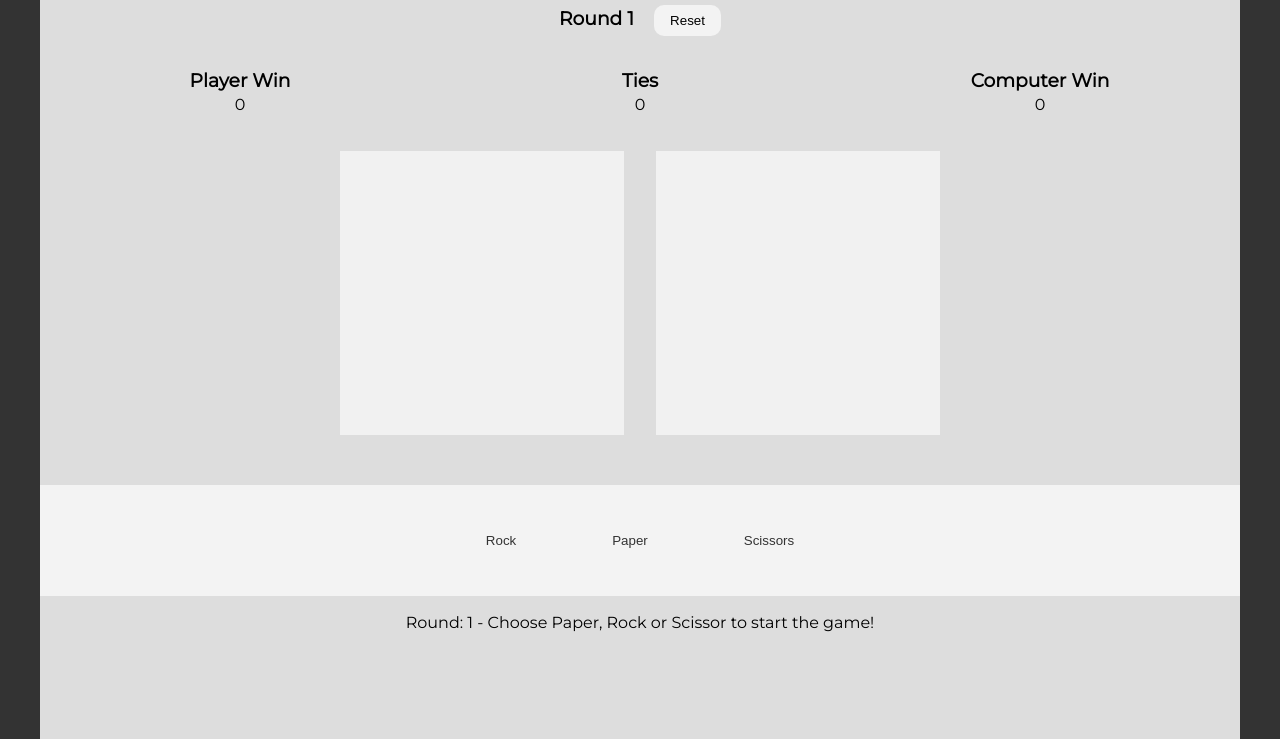
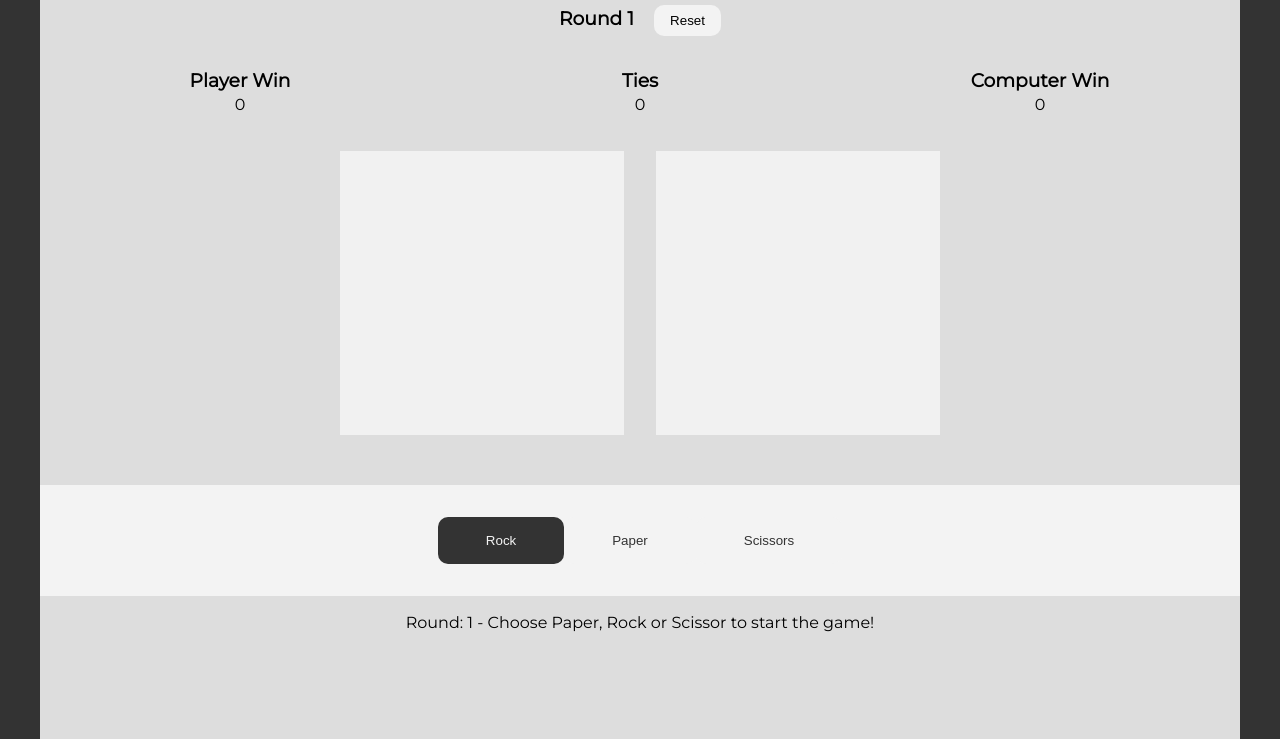
Before and after one commit to totallycrow/rock-paper-scissors, a plain HTML site: page index.html in a window 1280 px wide. In both pictures the pointer is over the button "Rock". Shown: the part 61-800 px from the top of the page. Drawn offline with Linux system fonts and the light colour scheme.

Commit message:
Add hover effect on player selection buttons

```diff
--- a/css/style.css
+++ b/css/style.css
@@ -144,6 +144,28 @@ a {
     padding: 1rem 3rem;
 }
 
+/* Player Selection Buttons */
+
+.controls button {
+    border-radius: 10px;
+    background-color: #f3f3f3;
+    transition: background .3s ease-in-out;
+}
+.controls button:hover {
+    background: #333;
+    transition: background .3s ease-in-out;
+    color: #f3f3f3;
+}
+.controls button a {
+    color: #333;
+    transition: color .7s ease-in-out;
+}
+.controls button:hover a {
+    color: #f3f3f3;
+    transition: color .7s ease-in-out;
+    ;
+}
+
 /* Rounds Count */
 #main-body .main-container .footer {
     text-align: center;
```
